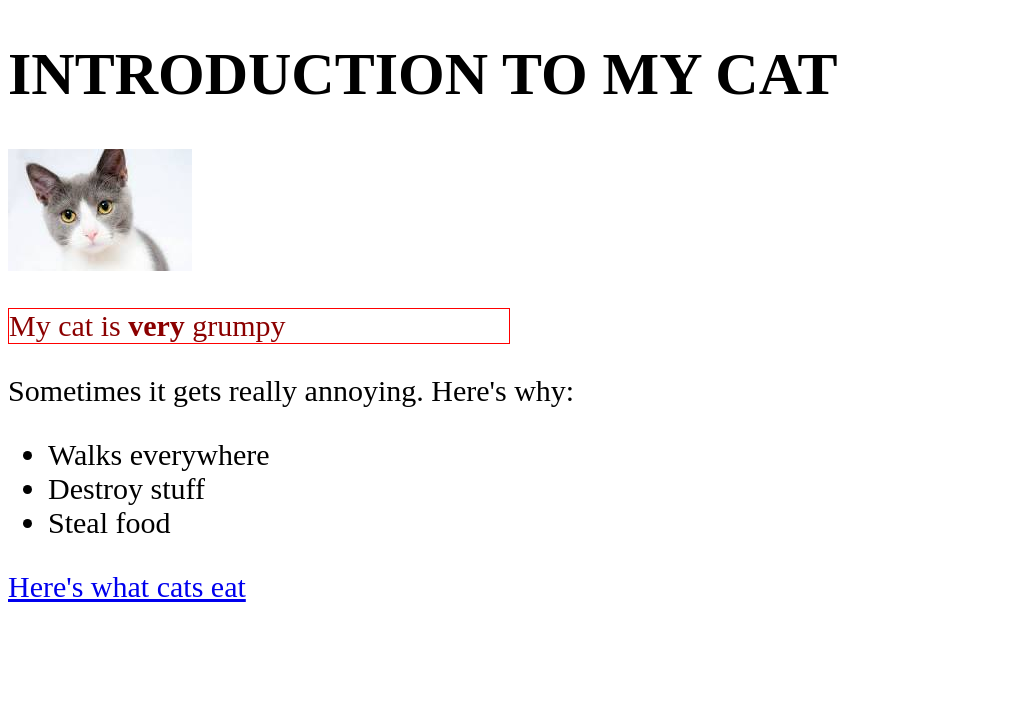
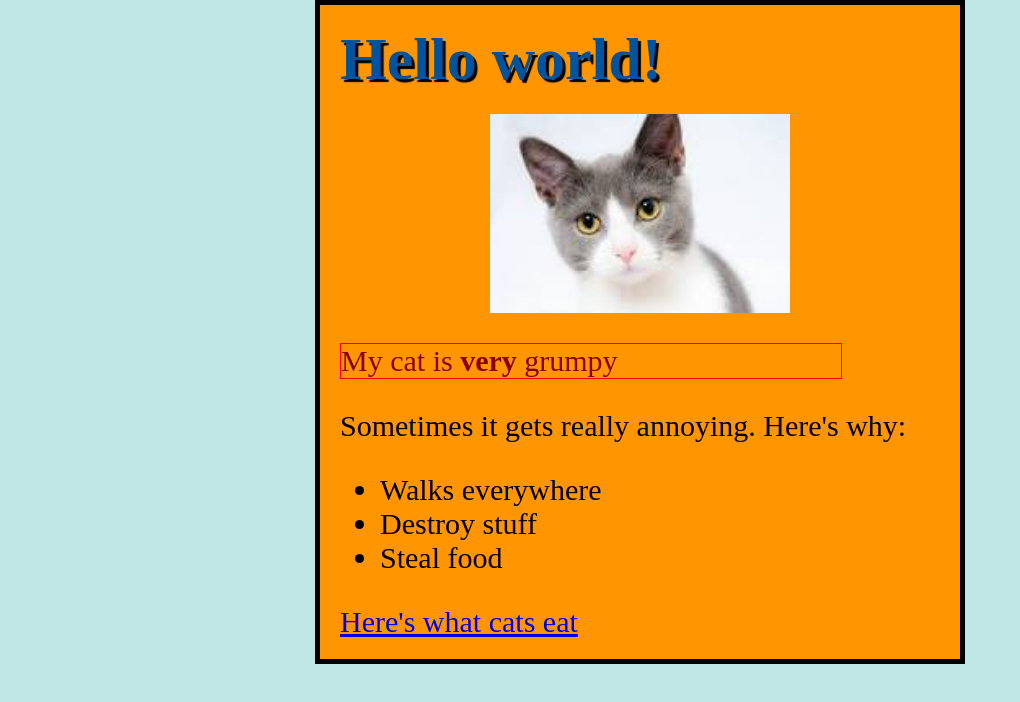
Before and after one commit to Thas-Tayapongsak/test-site, a plain HTML site: page index.html in a window 1280 px wide. Shown: the whole page, without its empty margins (0-1020 px from the left). Drawn offline with Linux system fonts and the light colour scheme; a web font is replaced by a local one.

Commit message:
added script

```diff
--- a/index.html
+++ b/index.html
@@ -30,5 +30,7 @@
         <a href="https://www.purina.com/articles/cat/feeding/what-do-cats-eat">
             Here's what cats eat
         </a>
+
+        <script src="scripts/main.js"></script>
     </body>
 </html>
--- /dev/null
+++ b/scripts/main.js
@@ -0,0 +1,2 @@
+const myHeading = document.querySelector('h1');
+myHeading.textContent = 'Hello world!';
--- a/styles/style.css
+++ b/styles/style.css
@@ -1,6 +1,15 @@
 html {
     font-size: 30px;
     font-family: 'Lacquer';
+    background-color: #C0E6E6;
+}
+
+body {
+    width: 600px;
+    margin: 0 auto;
+    background-color: #FF9500;
+    padding: 0 20px 20px 20px;
+    border: 5px solid black;
 }
 
 #angry {
@@ -12,3 +21,16 @@ html {
 li {
     border: 1px black;
 }
+
+h1 {
+    margin: 0;
+    padding: 20px 0;
+    color: #00539F;
+    text-shadow: 3px 3px 1px black;
+}
+
+img {
+    width: 300px;
+    display: block;
+    margin: 0 auto;
+}
```
